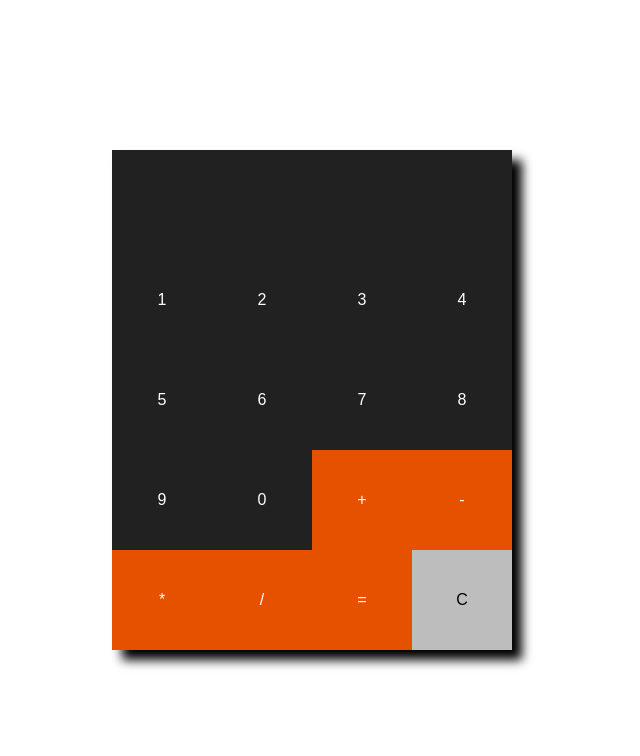
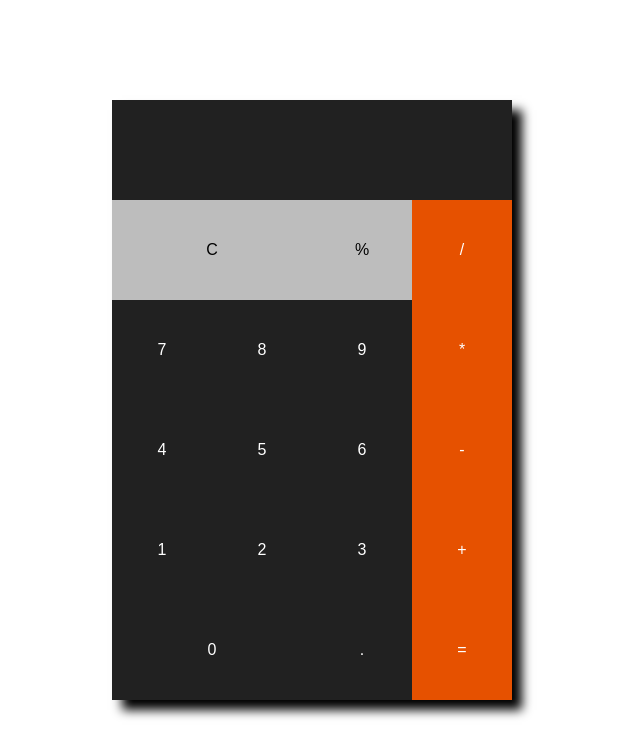
Before and after one commit to jibin2706/react-calculator, a React app: page / in a window 1280 px wide. Shown: the whole page, without its empty margins (328-968 px from the left). Built offline with nearby package versions, Linux system fonts and the light colour scheme.

Commit message:
Structured buttons in correct order

```diff
--- a/src/Button.css
+++ b/src/Button.css
@@ -20,3 +20,7 @@
   background: #e65100;
   color: white;
 }
+
+.expand {
+  grid-column: 1/3;
+}
--- a/src/Button.js
+++ b/src/Button.js
@@ -2,7 +2,10 @@ import React from 'react';
 import './Button.css';
 
 const Button = props => (
-  <span onClick={props.onButtonClick} className={`button ${props.type}`}>
+  <span
+    onClick={props.onButtonClick}
+    className={`button ${props.type} ${props.size}`}
+  >
     {props.children}
   </span>
 );
--- a/src/Calculator.css
+++ b/src/Calculator.css
@@ -7,5 +7,5 @@
 .keypad {
   display: grid;
   grid-template-columns: repeat(4, 1fr);
-  grid-template-rows: repeat(4, 100px);
+  grid-template-rows: repeat(5, 100px);
 }
--- a/src/Calculator.js
+++ b/src/Calculator.js
@@ -39,14 +39,30 @@ export default class Calculator extends Component {
       <div className="calculator">
         <Display display={this.state.display} />
         <div className="keypad">
-          <Button onButtonClick={e => this.onButtonClick(e)} type="number">
-            1
+          <Button
+            onButtonClick={e => this.onButtonClick(e)}
+            type="clear"
+            size="expand"
+          >
+            C
+          </Button>
+          <Button onButtonClick={e => this.onButtonClick(e)} type="clear">
+            %
+          </Button>
+          <Button onButtonClick={e => this.onButtonClick(e)} type="operation">
+            /
           </Button>
           <Button onButtonClick={e => this.onButtonClick(e)} type="number">
-            2
+            7
           </Button>
           <Button onButtonClick={e => this.onButtonClick(e)} type="number">
-            3
+            8
+          </Button>
+          <Button onButtonClick={e => this.onButtonClick(e)} type="number">
+            9
+          </Button>
+          <Button onButtonClick={e => this.onButtonClick(e)} type="operation">
+            *
           </Button>
           <Button onButtonClick={e => this.onButtonClick(e)} type="number">
             4
@@ -57,35 +73,33 @@ export default class Calculator extends Component {
           <Button onButtonClick={e => this.onButtonClick(e)} type="number">
             6
           </Button>
-          <Button onButtonClick={e => this.onButtonClick(e)} type="number">
-            7
+          <Button onButtonClick={e => this.onButtonClick(e)} type="operation">
+            -
           </Button>
           <Button onButtonClick={e => this.onButtonClick(e)} type="number">
-            8
+            1
           </Button>
           <Button onButtonClick={e => this.onButtonClick(e)} type="number">
-            9
+            2
           </Button>
           <Button onButtonClick={e => this.onButtonClick(e)} type="number">
-            0
+            3
           </Button>
           <Button onButtonClick={e => this.onButtonClick(e)} type="operation">
             +
           </Button>
-          <Button onButtonClick={e => this.onButtonClick(e)} type="operation">
-            -
+          <Button
+            onButtonClick={e => this.onButtonClick(e)}
+            type="number"
+            size="expand"
+          >
+            0
           </Button>
-          <Button onButtonClick={e => this.onButtonClick(e)} type="operation">
-            *
-          </Button>
-          <Button onButtonClick={e => this.onButtonClick(e)} type="operation">
-            /
+          <Button onButtonClick={e => this.onButtonClick(e)} type="number">
+            .
           </Button>
           <Button onButtonClick={e => this.onButtonClick(e)} type="operation">
             =
-          </Button>
-          <Button onButtonClick={e => this.onButtonClick(e)} type="clear">
-            C
           </Button>
         </div>
       </div>
```
